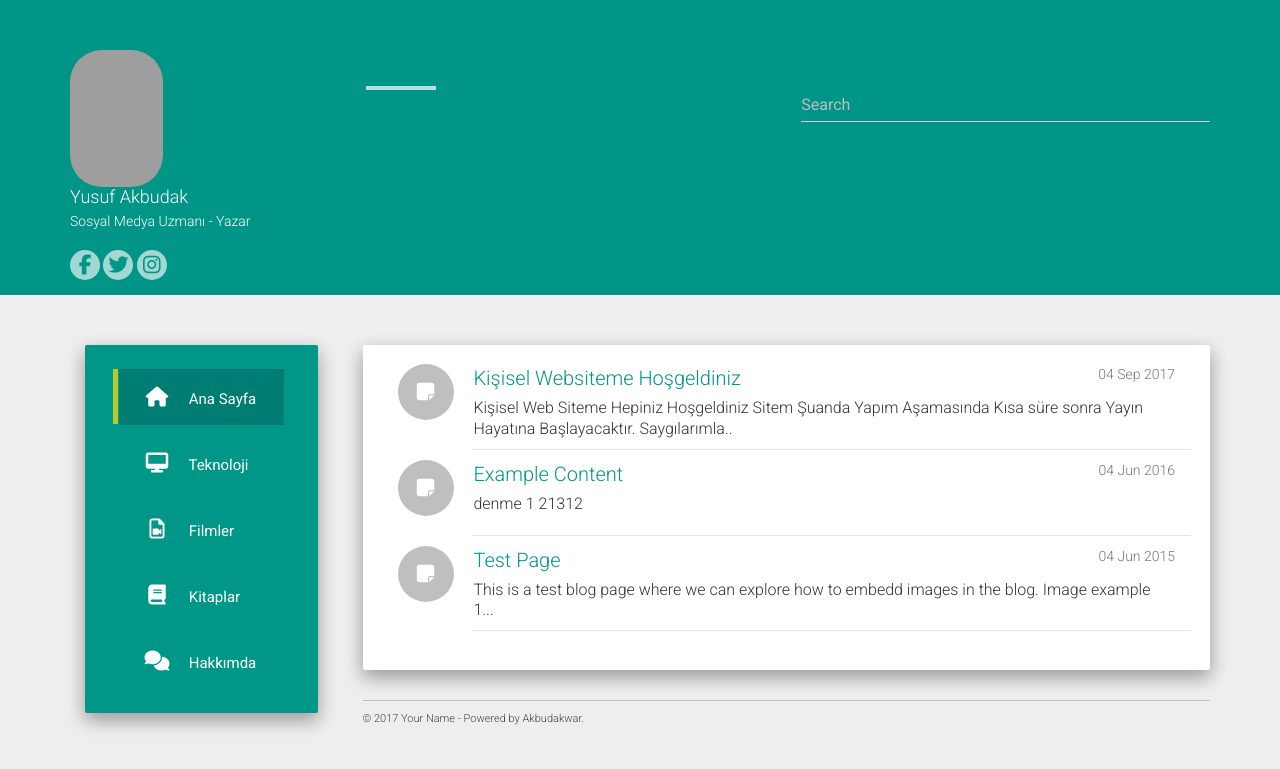
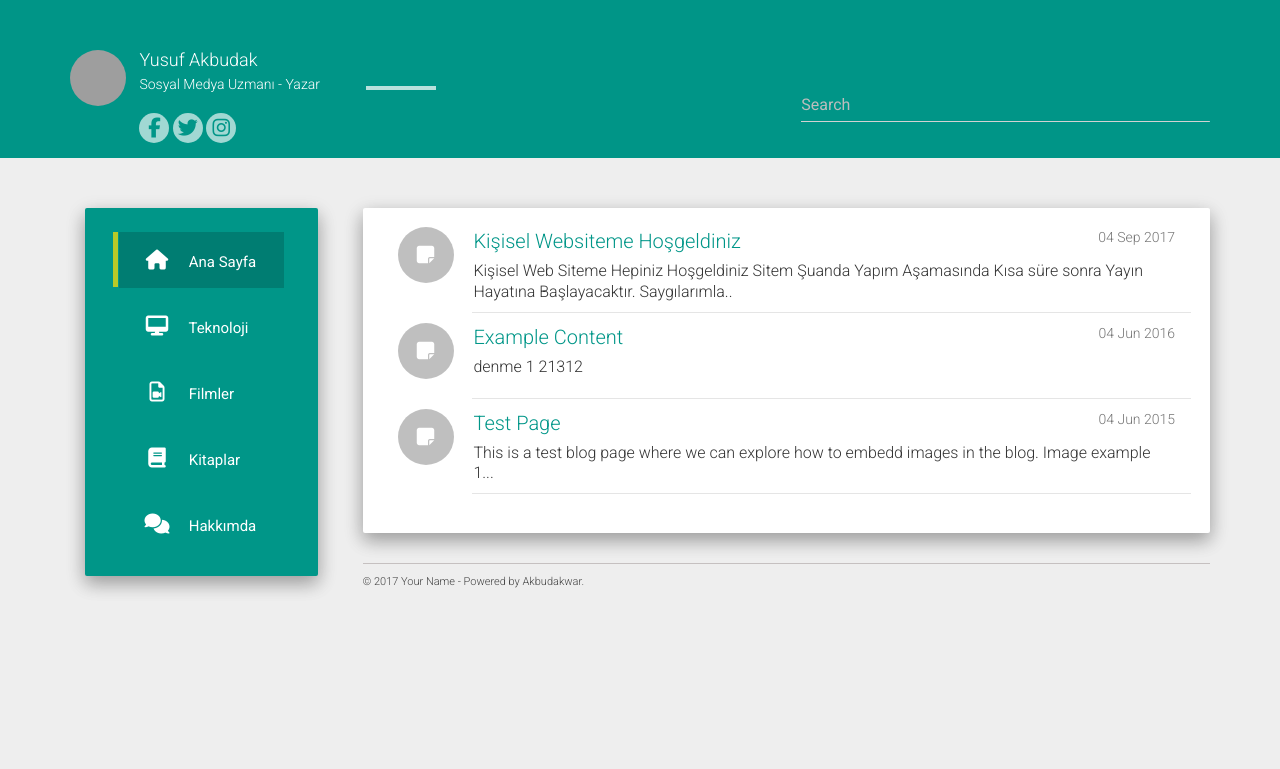
Before and after one commit to yusufakbudak/yusufakbudak.github.io, a Jekyll site: the page built from index.html, in a window 1280 px wide. Shown: the top 769 px of the page. Built offline with Jekyll 4.4.1, drawn with Linux system fonts in a browser that asks for light colours; nearby versions of some CDN libraries; the list of posts is cut into pages by our own code; grey boxes are pictures that could not be loaded.

Commit message:
Update main.css

```diff
--- a/static/css/main.css
+++ b/static/css/main.css
@@ -6,9 +6,9 @@
 }
 .full{ font-size: 16px; }
 .logo-img {
-    width: 93px;
-    height: 137px;
-    border-radius: 32px;
+    width: 56px;
+    height: 56px;
+    border-radius: 60px;
     margin: 0 auto;
 }
 .logo-turner {
```
